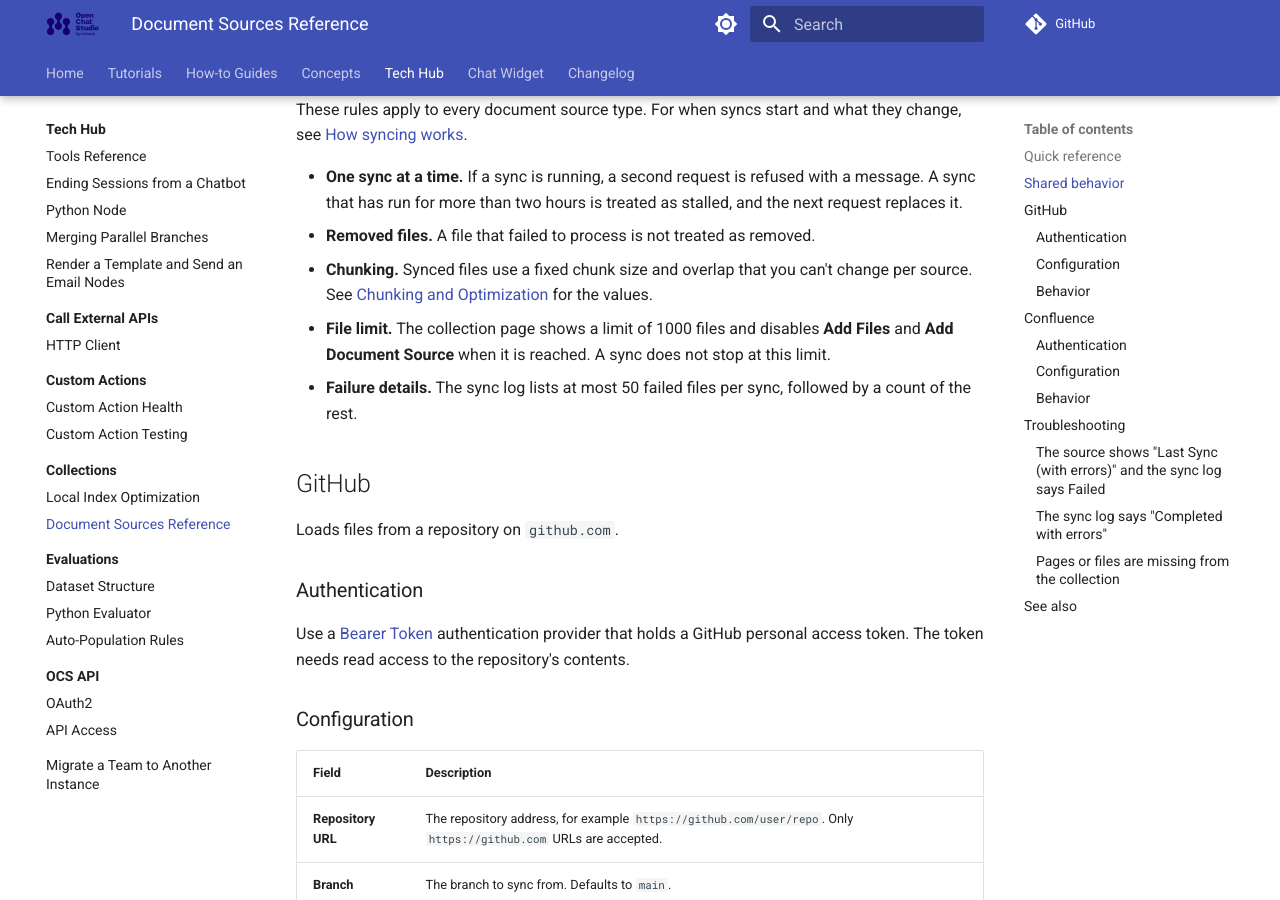
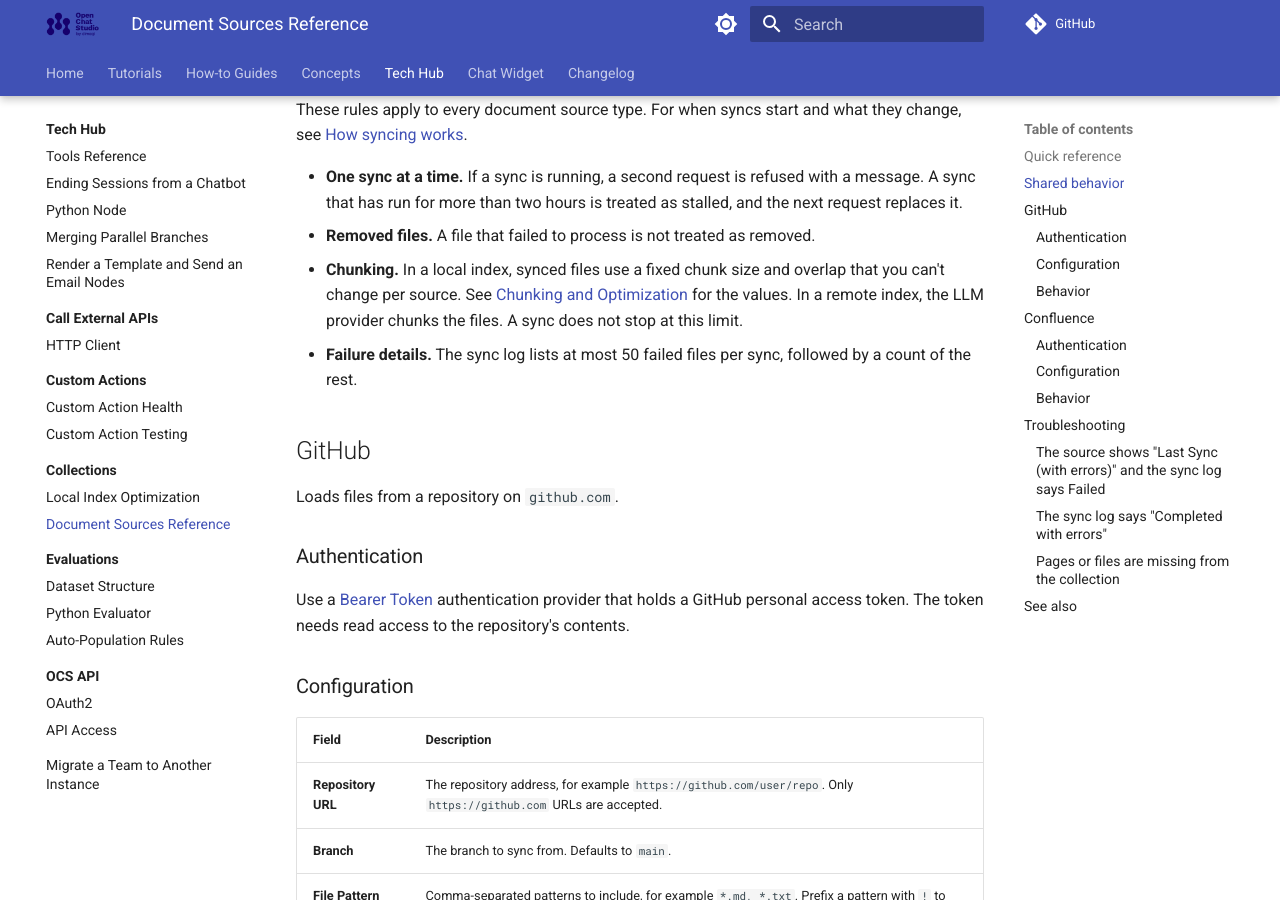
Before and after one commit to dimagi/open-chat-studio-docs, an MkDocs documentation site: the page built from docs/tech-hub/collections/document_sources.md, in a window 1280 px wide and 900 px high, scrolled down 604 px. Built offline with MkDocs 1.6.1 and Material for MkDocs 9.7.7, drawn with Linux system fonts in a browser that asks for light colours; a script that is not in the unit is left out; comment, search, counter and statistics services are not loaded.

Commit message:
accuracy of chunking and file limits for Doc Sources updated

```diff
--- a/docs/tech-hub/collections/document_sources.md
+++ b/docs/tech-hub/collections/document_sources.md
@@ -22,9 +22,9 @@
 - **One sync at a time.** If a sync is running, a second request is refused with a message.
   A sync that has run for more than two hours is treated as stalled, and the next request replaces it.
 - **Removed files.** A file that failed to process is not treated as removed.
-- **Chunking.** Synced files use a fixed chunk size and overlap that you can't change per source.
+- **Chunking.** In a local index, synced files use a fixed chunk size and overlap that you can't change per source.
   See [Chunking and Optimization](local-index-optimization.md#chunking-and-optimization) for the values.
-- **File limit.** The collection page shows a limit of 1000 files and disables **Add Files** and **Add Document Source** when it is reached.
+  In a remote index, the LLM provider chunks the files.
   A sync does not stop at this limit.
 - **Failure details.** The sync log lists at most 50 failed files per sync, followed by a count of the rest.
 
```
